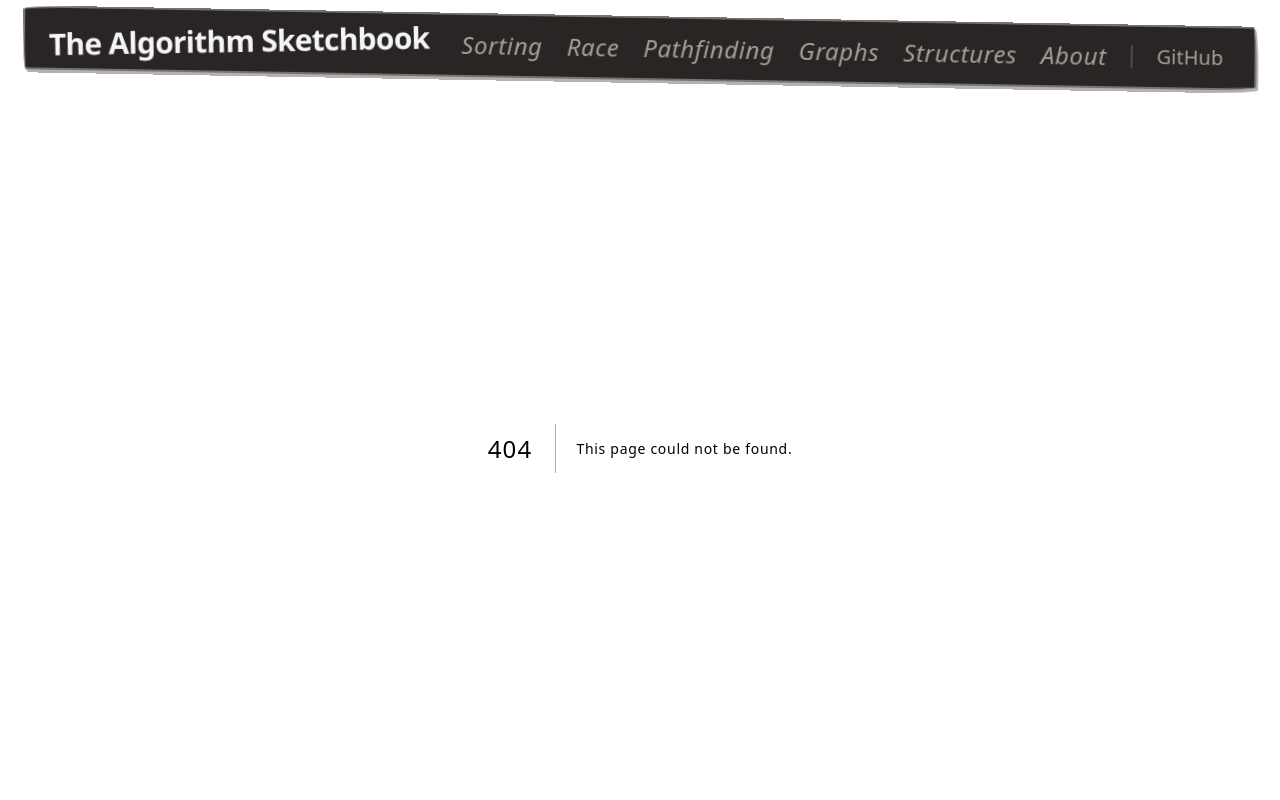
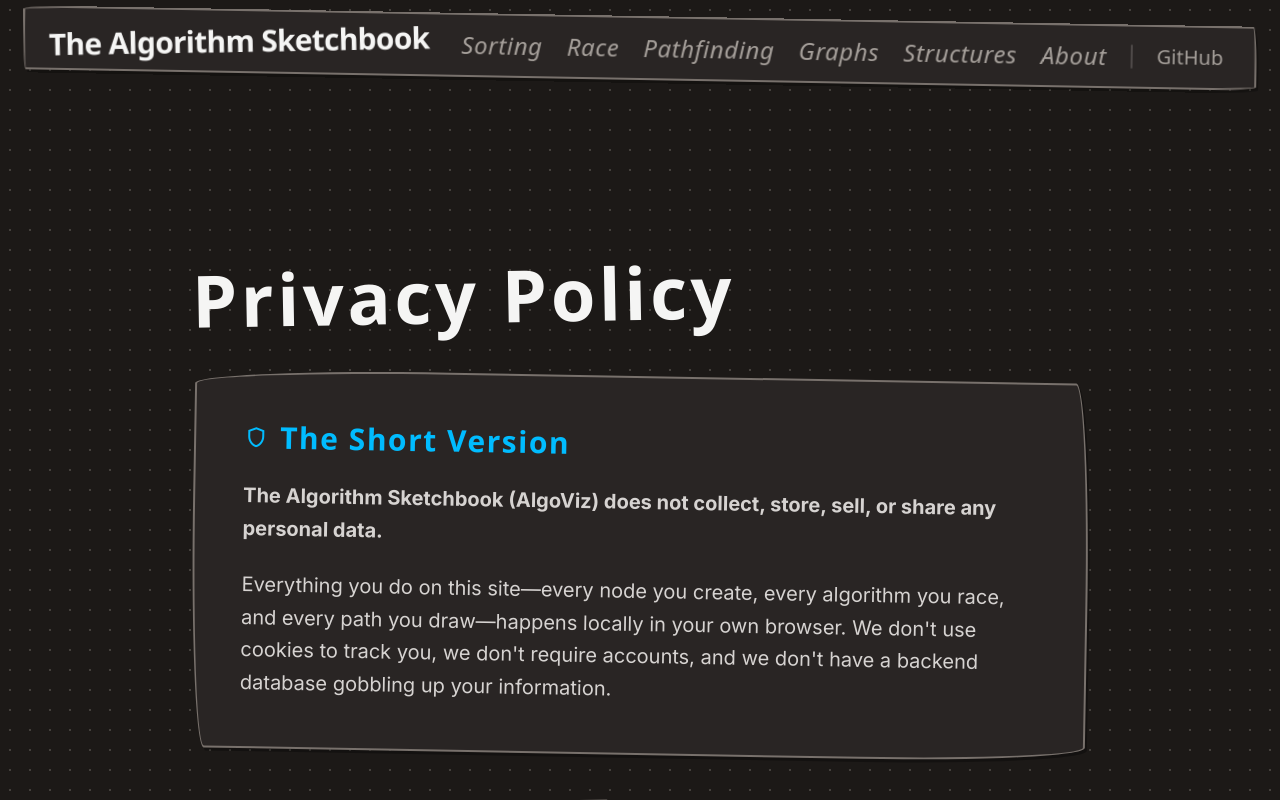
Before and after one commit to Veerpratapsingh08/AlgoViz, a Next.js app: page /privacy in a window 1280 px wide. Before the commit this address had no page. Built offline with nearby package versions, Linux system fonts and the light colour scheme.

Commit message:
feat: add privacy policy page and link it in the home footer

```diff
--- a/app/page.tsx
+++ b/app/page.tsx
@@ -115,7 +115,12 @@
         {/* Footer */}
         <div className="mt-32 pt-10 text-center text-xl text-stone-500 sketch-box bg-stone-800/50 border-none shadow-none transform rotate-1">
           <p>Scribbled together by <a href="https://veerpratapsingh.vercel.app" target="_blank" rel="noopener noreferrer" className="text-stone-300 underline decoration-2 decoration-stone-500 font-bold hover:text-white">Veer Pratap Singh</a></p>
-          <span className="sr-only">The Algorithm Sketchbook</span><p className="mt-2 opacity-50">v2.0 (Dark Sketch Edition)</p>
+          <div className="mt-4 flex items-center justify-center gap-4 text-base opacity-75">
+             <span className="sr-only">The Algorithm Sketchbook</span>
+             <span>v2.0 (Dark Sketch Edition)</span>
+             <span className="text-stone-600">|</span>
+             <Link href="/privacy" className="hover:text-stone-300 hover:underline">Privacy Policy</Link>
+          </div>
         </div>
 
       </div>
--- /dev/null
+++ b/app/privacy/page.tsx
@@ -0,0 +1,65 @@
+import Link from "next/link";
+
+export const metadata = {
+  title: 'The Algorithm Sketchbook - Privacy Policy',
+  description: 'Privacy Policy for AlgoViz',
+};
+
+export default function PrivacyPage() {
+  return (
+    <div className="w-full h-full flex flex-col pt-32 md:pt-40 px-6 md:px-12 overflow-y-auto custom-scrollbar">
+      <div className="max-w-4xl w-full mx-auto pb-32">
+        <h1 className="text-5xl md:text-7xl font-black text-stone-100 tracking-tight transform -rotate-1 mb-12">
+          Privacy Policy
+        </h1>
+
+        <div className="sketch-box bg-stone-800 p-8 md:p-12 transform rotate-1 mb-12">
+          <h2 className="text-3xl font-bold text-sky-400 mb-6 flex items-center gap-3">
+            <span className="material-symbols-outlined text-4xl">shield</span>
+            The Short Version
+          </h2>
+
+          <div className="space-y-6 text-xl text-stone-300 leading-relaxed font-inter">
+            <p>
+              <strong>The Algorithm Sketchbook (AlgoViz) does not collect, store, sell, or share any personal data.</strong>
+            </p>
+            <p>
+              Everything you do on this site—every node you create, every algorithm you race, and every path you draw—happens locally in your own browser. We don&apos;t use cookies to track you, we don&apos;t require accounts, and we don&apos;t have a backend database gobbling up your information.
+            </p>
+          </div>
+        </div>
+
+        <div className="grid grid-cols-1 md:grid-cols-2 gap-8">
+            <div className="sketch-box bg-stone-800 p-8 transform -rotate-1">
+                <h3 className="text-2xl font-bold text-rose-400 mb-4">Analytics</h3>
+                <p className="text-stone-300 text-lg">
+                    We might use basic, privacy-friendly analytics (like Vercel Web Analytics) just to see how many people visit the site. These tools do not track individual users or store personally identifiable information (PII).
+                </p>
+            </div>
+
+            <div className="sketch-box bg-stone-800 p-8 transform rotate-2">
+                <h3 className="text-2xl font-bold text-amber-400 mb-4">Open Source</h3>
+                <p className="text-stone-300 text-lg mb-6">
+                    Don&apos;t take our word for it. The entire codebase is open source and available for public review. You can verify exactly what the code does yourself.
+                </p>
+                <a
+                    href="https://github.com/Veerpratapsingh08/AlgoViz"
+                    target="_blank"
+                    rel="noopener noreferrer"
+                    className="inline-block mt-2 font-bold text-stone-100 underline decoration-stone-500 hover:text-white"
+                >
+                    View Source Code
+                </a>
+            </div>
+        </div>
+
+        <div className="mt-16 text-center">
+            <Link href="/" className="btn btn-primary px-8 py-3 sketch-box text-xl text-stone-100 bg-stone-800 hover:bg-stone-700">
+                Back to Home
+            </Link>
+        </div>
+
+      </div>
+    </div>
+  );
+}
```
